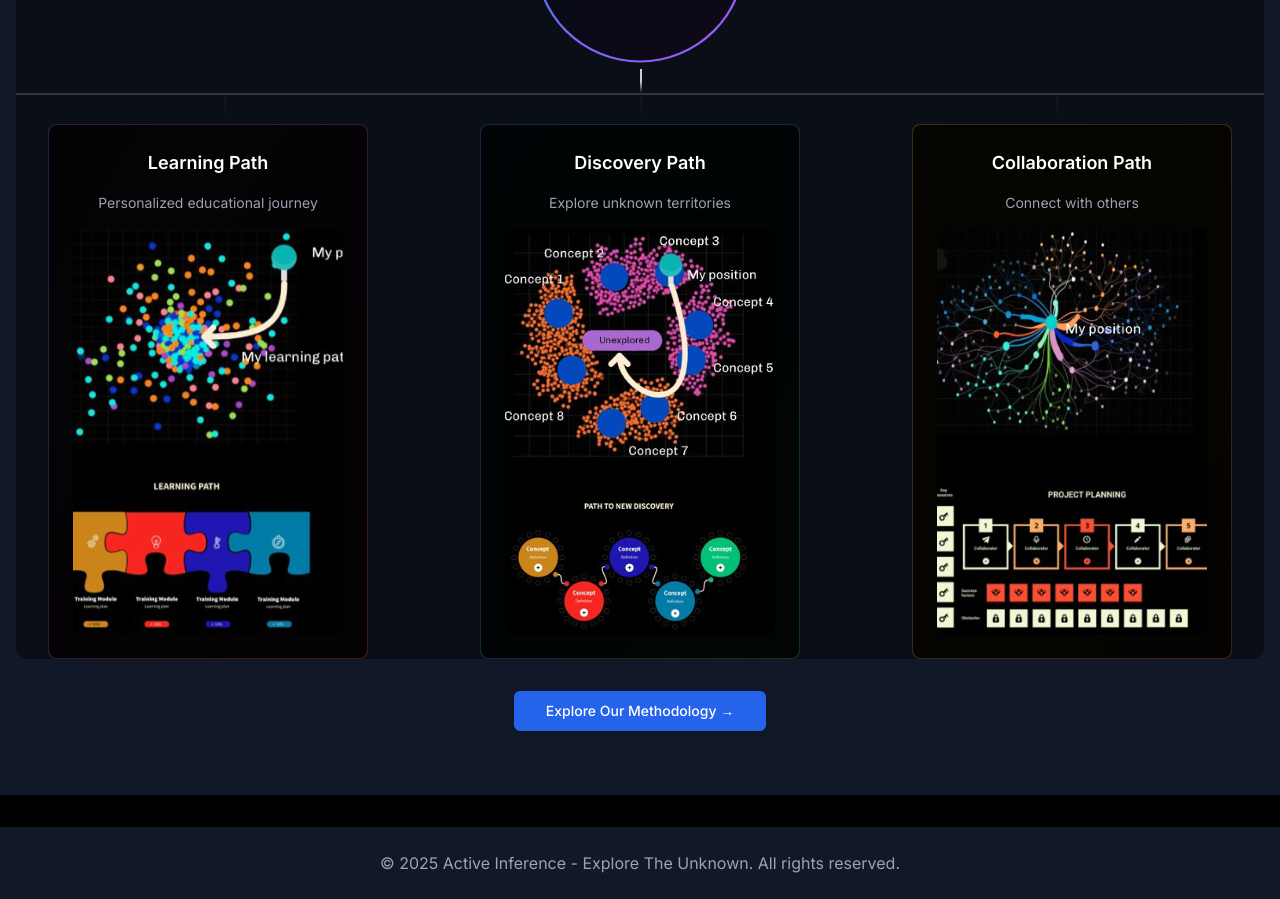
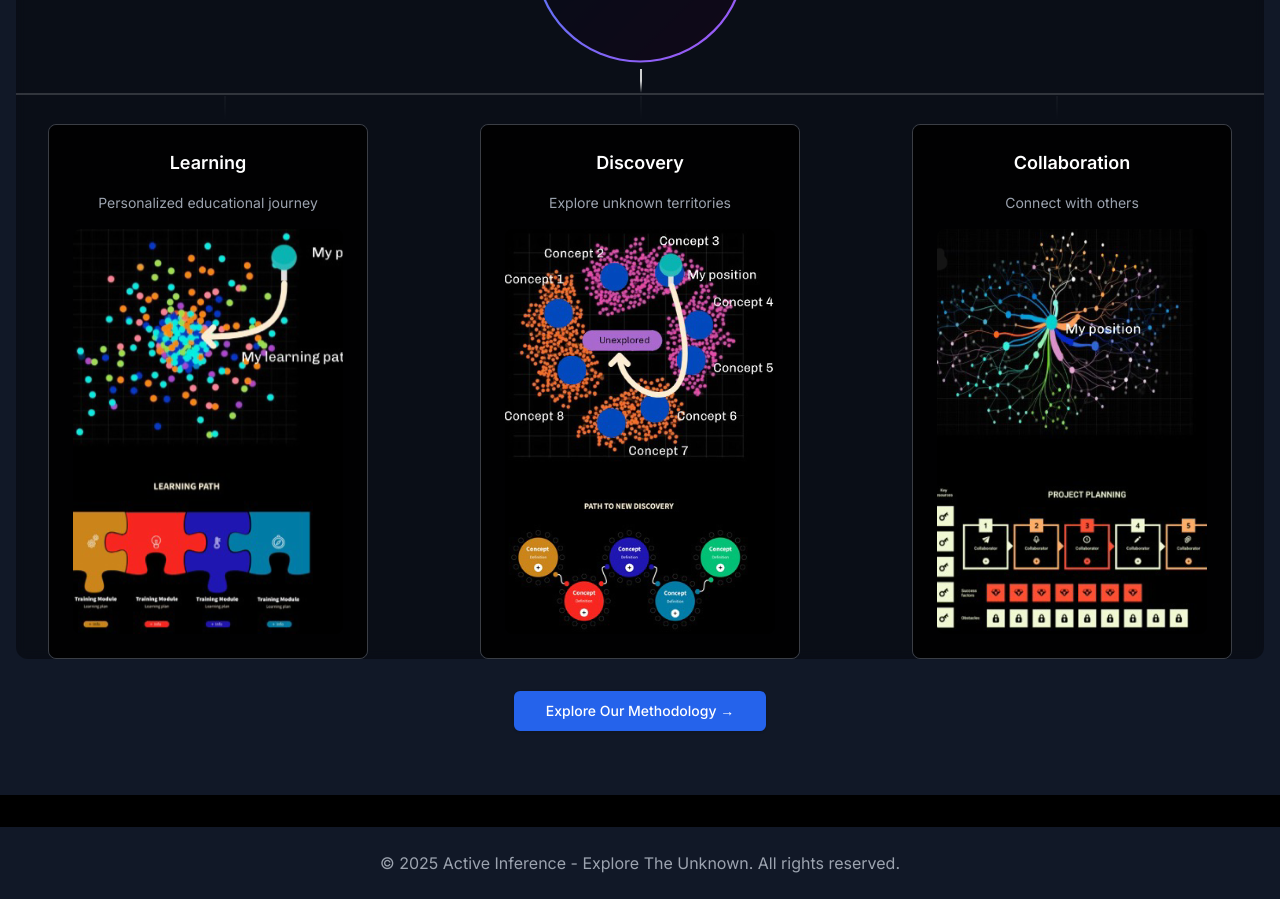
Before and after one commit to skoghoern/explore_the_unknown, a Next.js app: page / in a window 1280 px wide. Shown: the part 1200-2099 px from the top of the page. Built offline with nearby package versions, Linux system fonts and the light colour scheme.

Commit message:
changed discover mentor vis

```diff
--- a/components/discovery-mentor-visualization.tsx
+++ b/components/discovery-mentor-visualization.tsx
@@ -7,7 +7,7 @@ import Image from "next/image";
 const paths = [
   {
     id: "learning",
-    title: "Learning Path",
+    title: "Learning",
     description: "Personalized educational journey",
     color: "from-purple-500/20 to-red-500/20",
     activeColor: "from-purple-500 to-red-500",
@@ -15,7 +15,7 @@ const paths = [
   },
   {
     id: "discovery",
-    title: "Discovery Path",
+    title: "Discovery",
     description: "Explore unknown territories",
     color: "from-blue-500/20 to-green-500/20",
     activeColor: "from-blue-500 to-green-500",
@@ -23,7 +23,7 @@ const paths = [
   },
   {
     id: "collaboration",
-    title: "Collaboration Path",
+    title: "Collaboration",
     description: "Connect with others",
     color: "from-yellow-500/20 to-orange-500/20",
     activeColor: "from-yellow-500 to-orange-500",
@@ -170,9 +170,11 @@ export default function DiscoveryMentorVisualization() {
                 transition={{ delay: 1.5 + index * 0.2 }}
               >
                 <motion.div
-                  className={`w-80 rounded-lg bg-gradient-to-br ${
-                    isActive ? path.activeColor : path.color
-                  } p-[1px] cursor-pointer transition-all duration-300`}
+                  className={`w-80 rounded-lg ${
+                    isActive
+                      ? "border-2 border-white"
+                      : "border border-white/20"
+                  } cursor-pointer transition-all duration-300`}
                   whileHover={{ scale: 1.02, y: -5 }}
                   onClick={() => setActivePath(path.id)}
                 >
```
